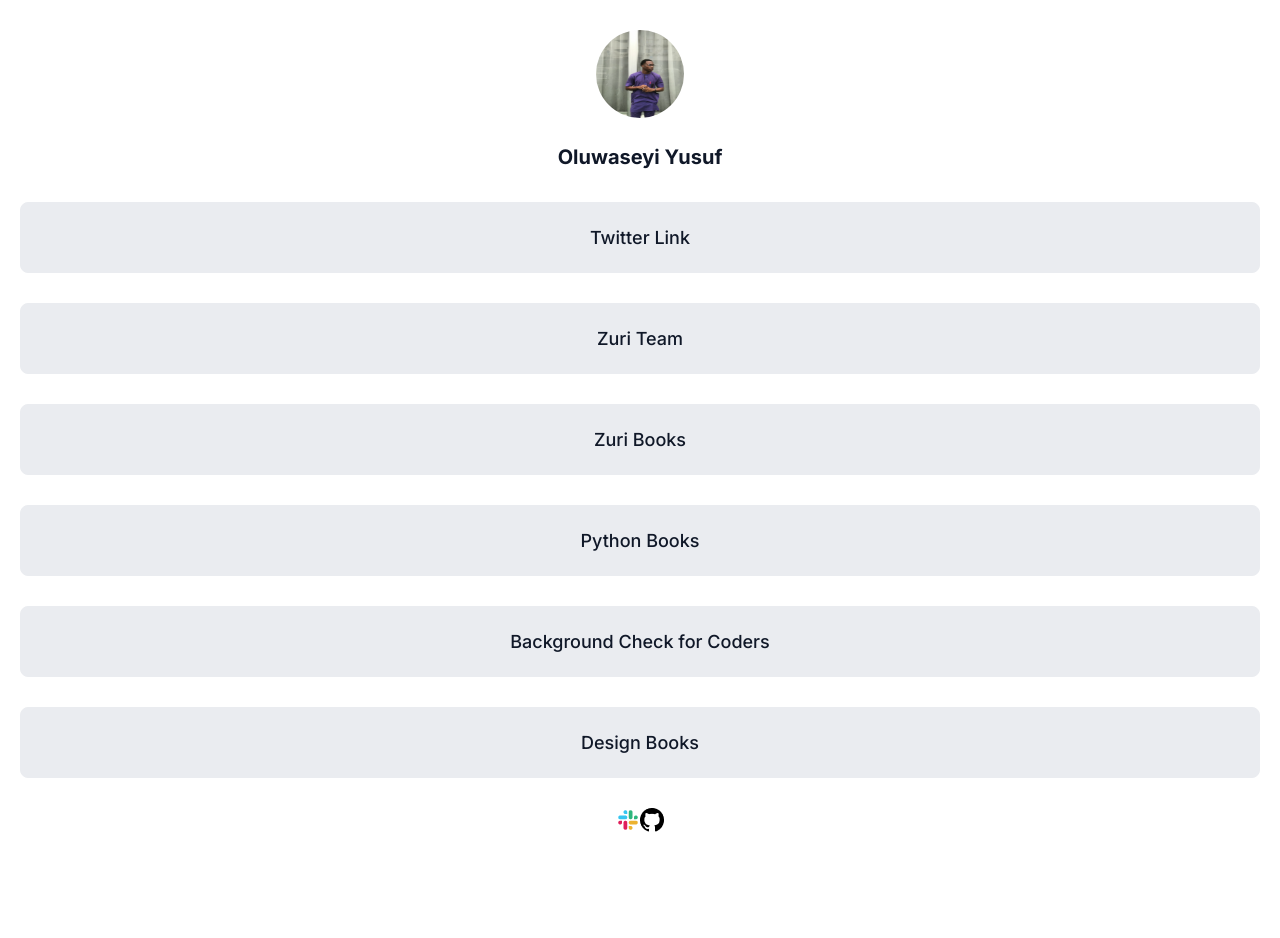
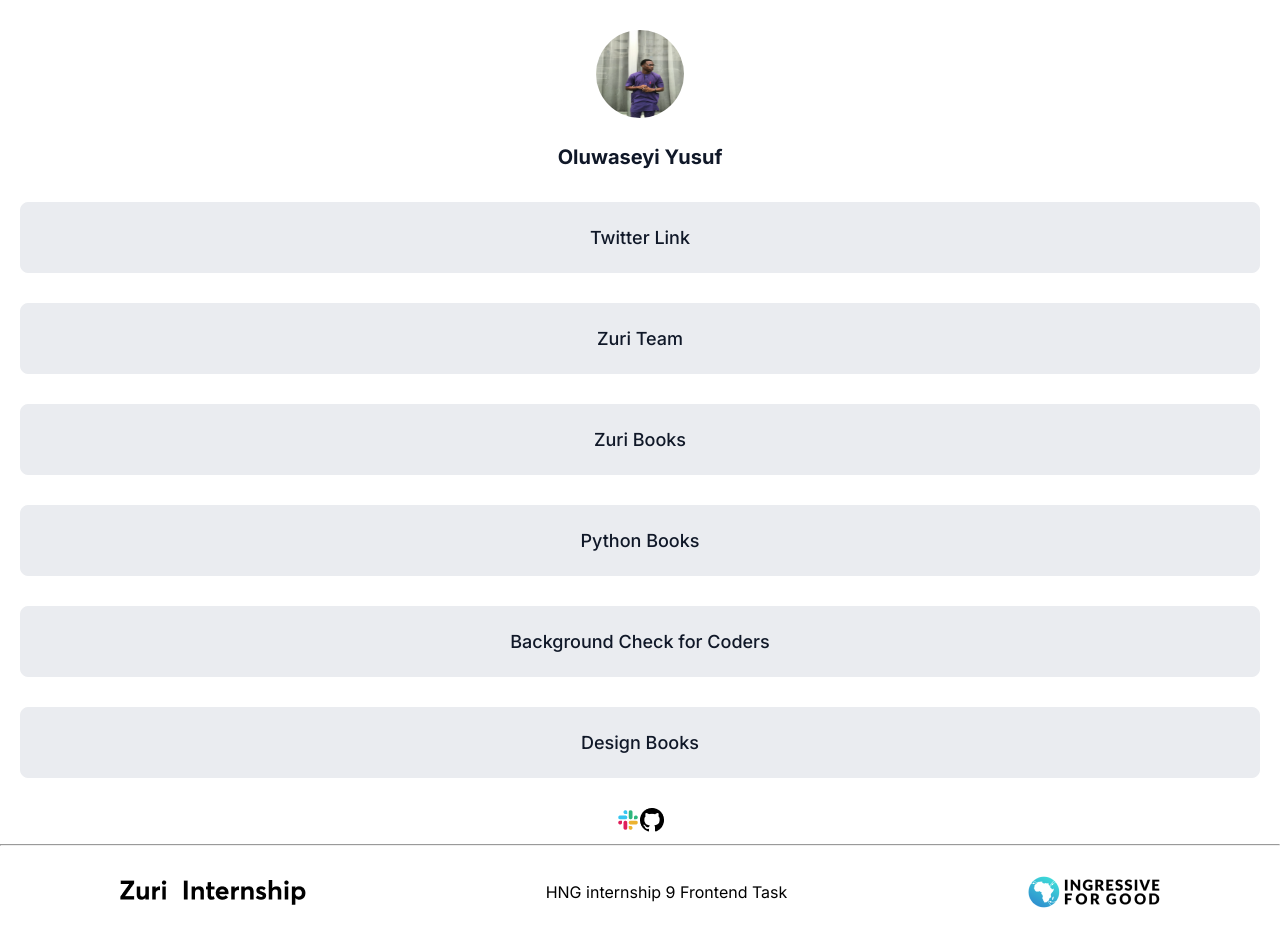
Before and after one commit to Yusuf-oluwaseyi/HNG-Task1, a React (Create React App) app: page / in a window 1280 px wide. Before the commit the page ends 836 px from the top, so only its background shows below. Built offline with nearby package versions, Linux system fonts and the light colour scheme.

Commit message:
Responsive mobile

```diff
--- a/src/App.css
+++ b/src/App.css
@@ -5,7 +5,7 @@
 }
 
 
-.App-header {
+/* .App-header {
   background-color: #282c34;
   min-height: 100vh;
   display: flex;
@@ -14,7 +14,7 @@
   justify-content: center;
   font-size: calc(10px + 2vmin);
   color: white;
-}
+} */
 
 
 /* Profile */
@@ -52,3 +52,16 @@
   font-size: 18px;
   margin: 30px 20px;
 }
+.zuri {
+  display: flex;
+  justify-content: space-around;
+  align-items: center;
+  margin: 20px 0;
+}
+
+
+@media (max-width: 700px) {
+  .zuri{
+    display: none;
+  }
+}
--- a/src/App.js
+++ b/src/App.js
@@ -1,12 +1,14 @@
 import './App.css';
 import Profile from './Profile';
 import Links from './Links';
+import Footer from './Footer';
 
 function App() {
   return (
     <div className="App">
     <Profile />
     <Links />
+    <Footer />
     </div>
   );
 }
--- a/src/Footer.js
+++ b/src/Footer.js
@@ -4,9 +4,11 @@ const Footer = () => {
     return (
         <div className="footer">
             <hr />
+            <div className='zuri'>
             <img src={zuri} alt="" />
             <p>HNG internship 9 Frontend Task</p>
             <img src={ingressive} alt="" />
+            </div>
         </div>
      );
 }
```
